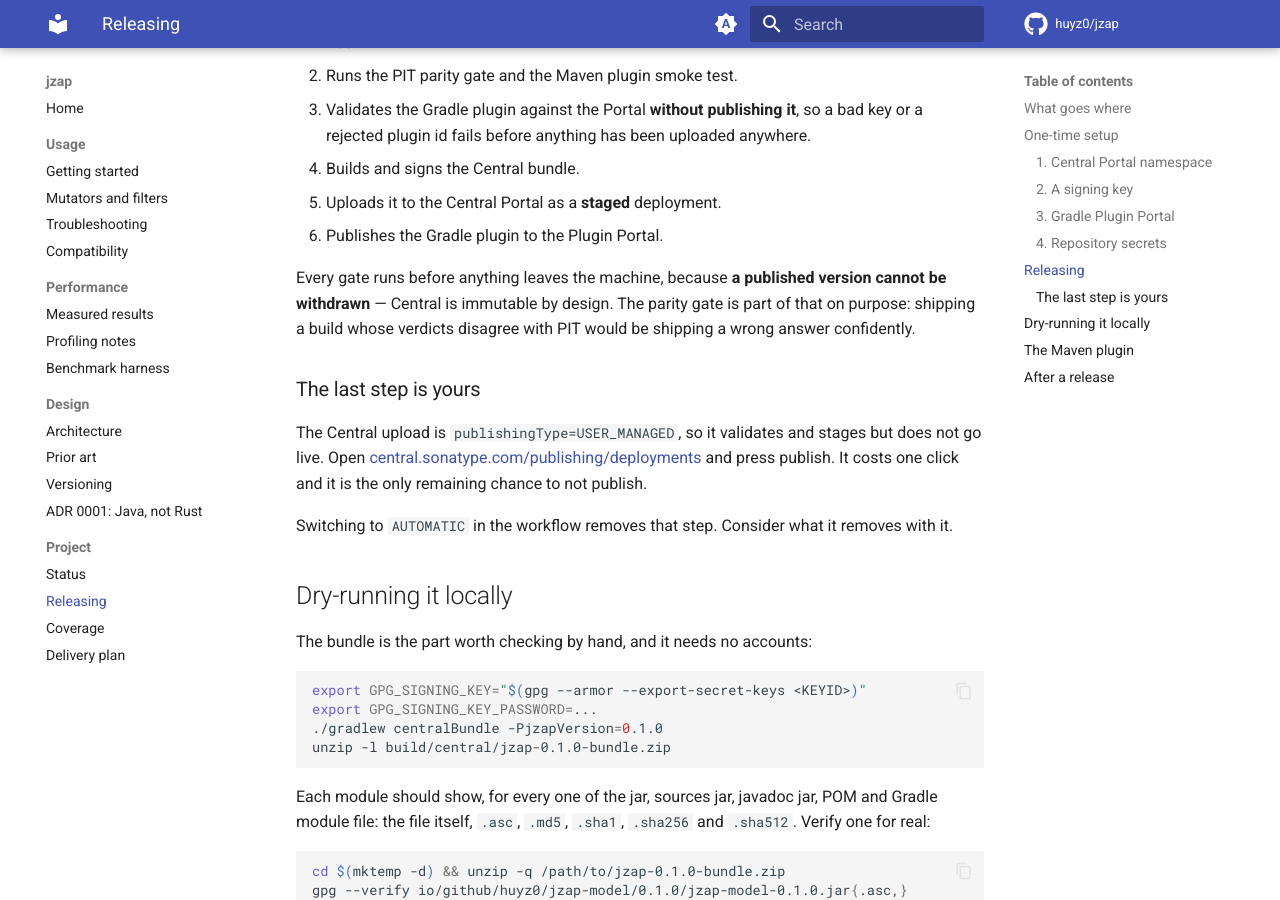
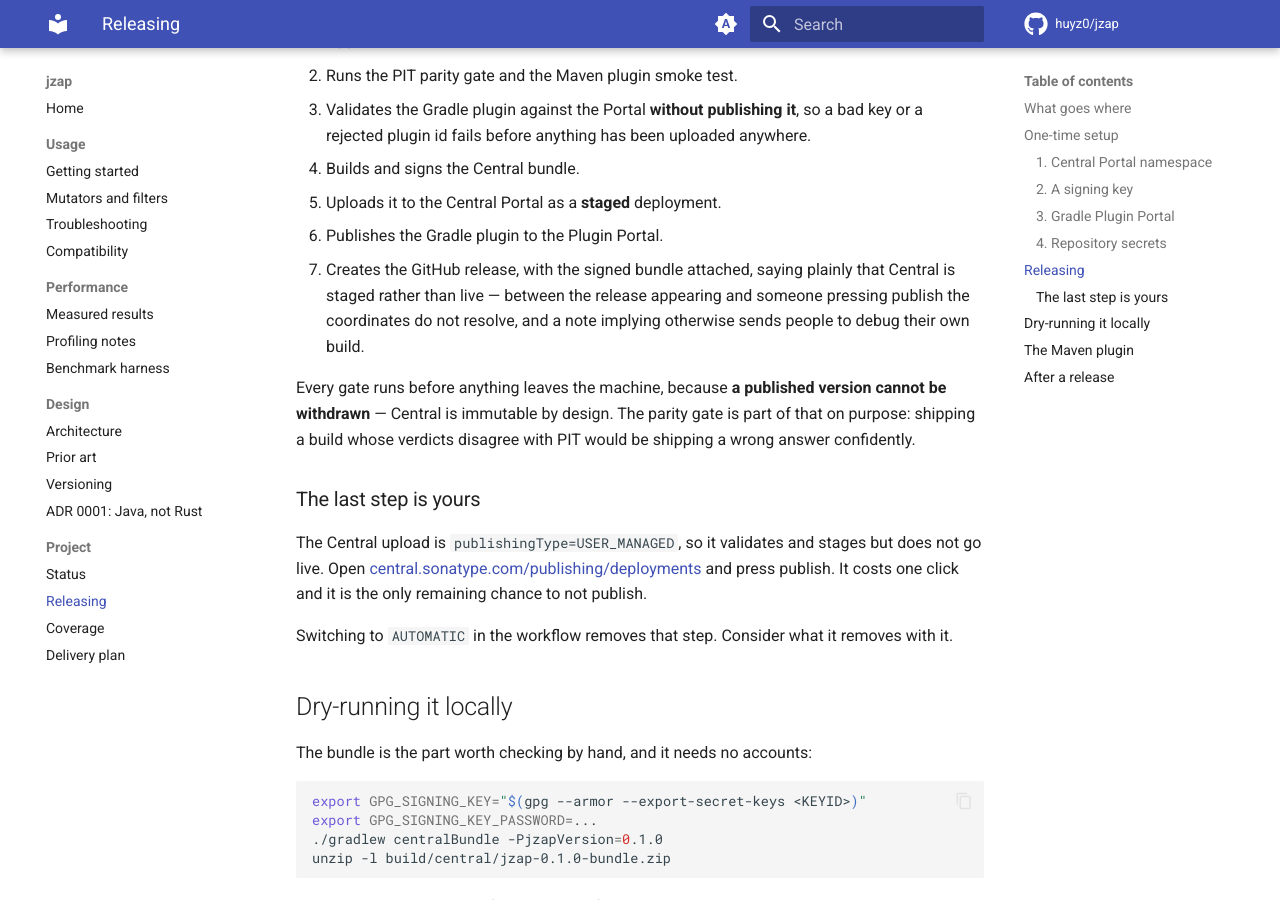
Before and after one commit to huyz0/jzap, an MkDocs documentation site: the page built from docs/releasing.md, in a window 1280 px wide and 900 px high, scrolled down 2180 px. Built offline with MkDocs 1.6.1 and Material for MkDocs 9.7.7, drawn with Linux system fonts in a browser that asks for light colours; comment, search, counter and statistics services are not loaded.

Commit message:
Create a GitHub release at the end of a release run
A tag on its own produces no release page, so the version existed on two package
registries and nowhere a person would look for it.

The step runs last, so a release page exists only for a release that actually
published. Its notes say plainly that Central is staged rather than live: between
the page appearing and someone pressing publish the coordinates do not resolve,
and a note that implies otherwise sends people to debug their own build. The
signed bundle is attached, which is also the artefact to retry an upload with.

Two bugs in the notes, both found by running the generated script rather than
reading it:

- The heredoc is unquoted, so it expands ${VERSION} -- and would equally have
  expanded the backticks around the npx command into a command substitution,
  running `npx skills add huyz0/jzap` on the runner. The inline code is now an
  indented block, which needs no backticks.
- YAML dedents a block scalar by its own indentation, so the heredoc body had to
  sit at the same column as the assignment or every line would have arrived
  indented by ten spaces -- which markdown renders as a code block, quietly
  turning the whole release note into one.

The job takes contents: write for this step alone; everything before it reads.

Co-Authored-By: Claude Opus 5 <noreply@anthropic.com>

```diff
--- a/docs/releasing.md
+++ b/docs/releasing.md
@@ -78,6 +78,9 @@ That runs [`.github/workflows/release.yml`](https://github.com/huyz0/jzap/blob/m
 4. Builds and signs the Central bundle.
 5. Uploads it to the Central Portal as a **staged** deployment.
 6. Publishes the Gradle plugin to the Plugin Portal.
+7. Creates the GitHub release, with the signed bundle attached, saying plainly that Central is
+   staged rather than live — between the release appearing and someone pressing publish the
+   coordinates do not resolve, and a note implying otherwise sends people to debug their own build.
 
 Every gate runs before anything leaves the machine, because **a published version cannot be
 withdrawn** — Central is immutable by design. The parity gate is part of that on purpose: shipping
```
Also changed, not shown: 1 other file.
